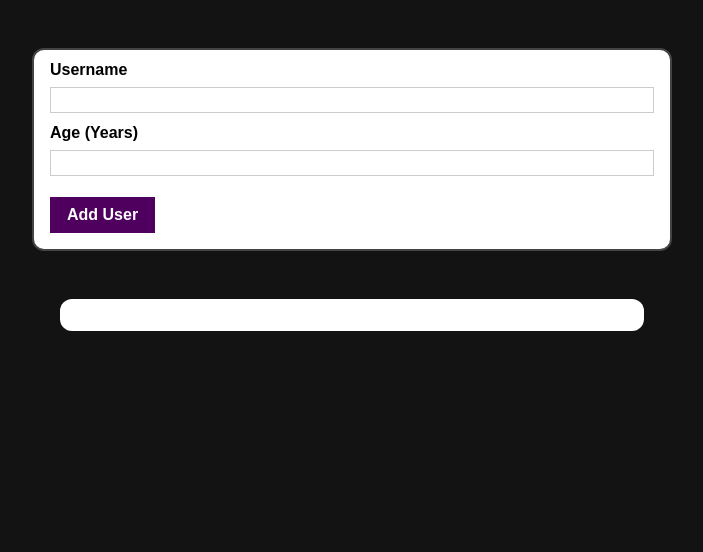
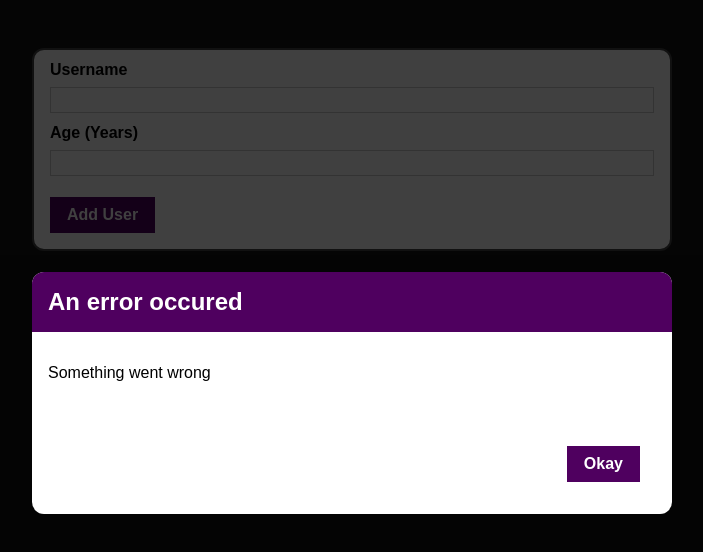
Before and after one commit to Taofeeq-akin/React-Guard, a React (Create React App) app: page / in a window 1280 px wide. Shown: the top 552 px of the page, without its empty margins (288-991 px from the left). Built offline with nearby package versions, Linux system fonts and the light colour scheme.

Commit message:
Error display UI

```diff
--- a/src/components/CourseGoal/CourseInput.jsx
+++ b/src/components/CourseGoal/CourseInput.jsx
@@ -1,5 +1,6 @@
 import styles from "./CourseInput.module.css";
 import Button from "../UI/Button";
+import ErrorModal from "../UI/ErrorModal";
 import { useState } from "react";
 
 const CourseInput = (props) => {
@@ -33,6 +34,8 @@ const CourseInput = (props) => {
   };
 
   return (
+    <>
+      <ErrorModal title="An error occured" message="Something went wrong" />
       <form onSubmit={addUserHandler}>
         <div className={styles.form_control}>
           <label htmlFor="username">Username</label>
@@ -54,6 +57,7 @@ const CourseInput = (props) => {
         </div>
         <Button type="submit">Add User</Button>
       </form>
+    </>
   );
 };
 
--- a/src/components/CourseGoal/CourseList.module.css
+++ b/src/components/CourseGoal/CourseList.module.css
@@ -1,7 +1,7 @@
 .users {
   margin: 2rem auto;
   width: 90%;
-  max-width: 36.5rem;
+  max-width: 40rem;
   border-radius: 12px;
   background-color: #fff;
 }
--- a/src/components/UI/ErrorModal.jsx
+++ b/src/components/UI/ErrorModal.jsx
@@ -3,6 +3,7 @@ import Button from "./Button";
 
 const ErrorModal = (props) => {
   return (
+    <div className={styles.backdrop}>
       <div className={`${styles.container} ${styles.modal}`}>
         <header className={styles.header}>
           <h2>{props.title}</h2>
@@ -14,6 +15,7 @@ const ErrorModal = (props) => {
           <Button>Okay</Button>
         </footer>
       </div>
+    </div>
   );
 };
 
--- a/src/components/UI/ErrorModal.module.css
+++ b/src/components/UI/ErrorModal.module.css
@@ -1,8 +1,7 @@
 .container {
   margin: 2rem auto;
-  width: 90%;
-  max-width: 36.5rem;
   border-radius: 12px;
+  background-color: #fff;
 }
 
 .backdrop {
@@ -18,7 +17,7 @@
 .modal {
   position: fixed;
   top: 30vh;
-  left: 10%;
+  right: 50%;
   width: 80%;
   z-index: 100;
   overflow: hidden;
```
Lines whose indentation alone changed are shown as unchanged.
